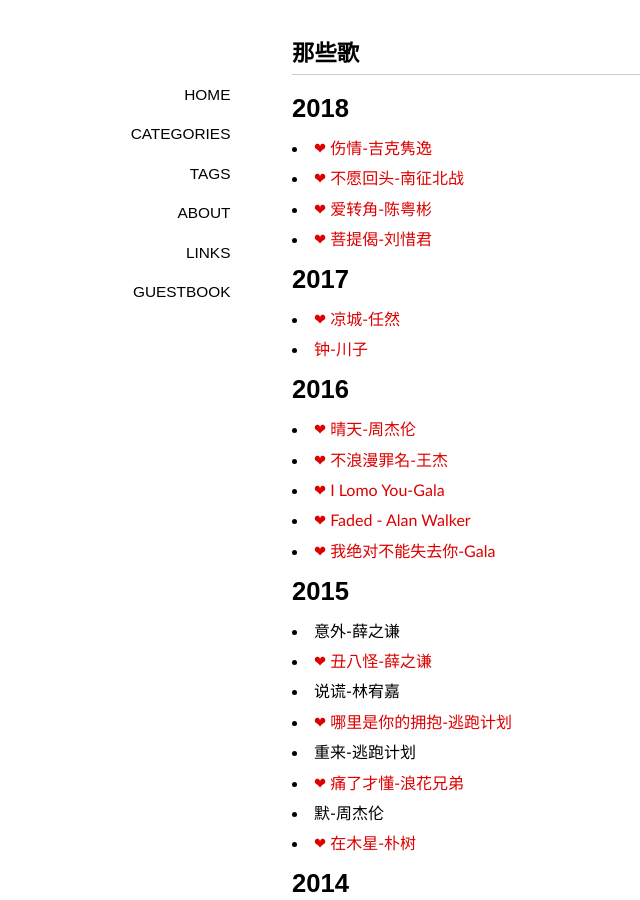
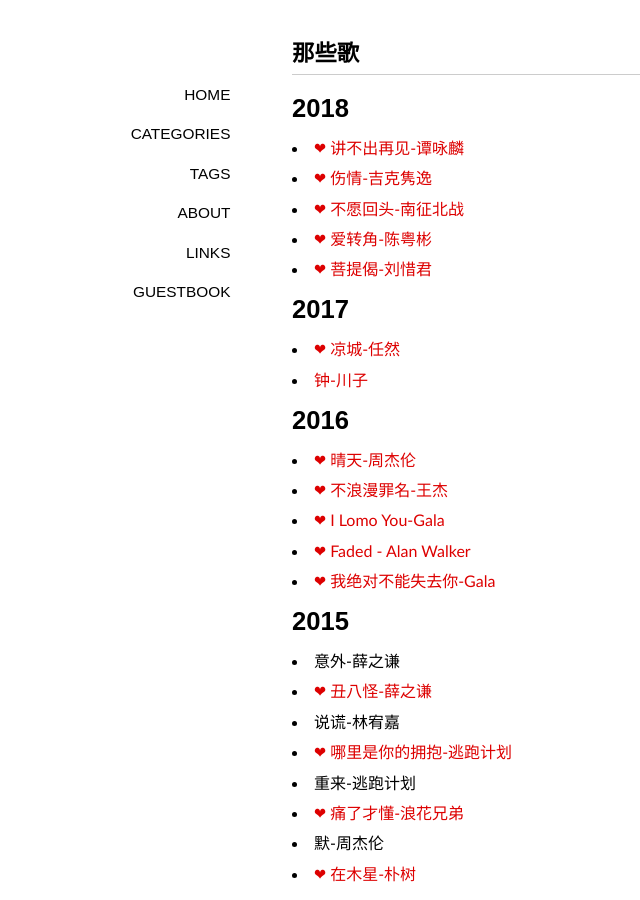
Before and after one commit to ohmyfish/ohmyfish.github.io, a Jekyll site: the page built from _posts/2015-09-01-那些歌.md, in a window 1280 px wide and 900 px high. Shown: the whole window, without its empty margins (48-688 px from the left). Built offline with Jekyll 4.4.1, drawn with Linux system fonts in a browser that asks for light colours; some web fonts are replaced; comment, search, counter and statistics services are not loaded.

Commit message:
add a new song i like

```diff
--- a/_posts/2015-09-01-那些歌.md
+++ b/_posts/2015-09-01-那些歌.md
@@ -7,6 +7,7 @@ tags: [墨写旧时光]
 
 # 2018
 
+- [❤ 讲不出再见-谭咏麟](https://music.163.com/#/song?id=152392)
 - [❤ 伤情-吉克隽逸](http://music.163.com/#/song?id=554245917)
 - [❤ 不愿回头-南征北战](http://music.163.com/#/song?id=409302163)
 - [❤ 爱转角-陈粤彬](http://music.163.com/#/program?id=1366966976)
```
